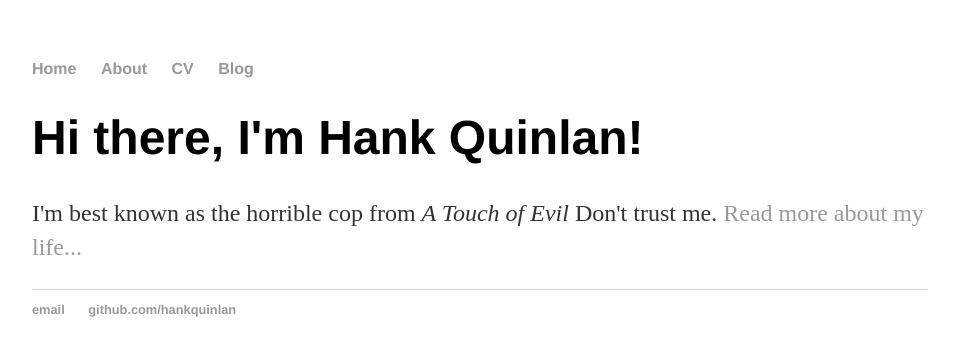
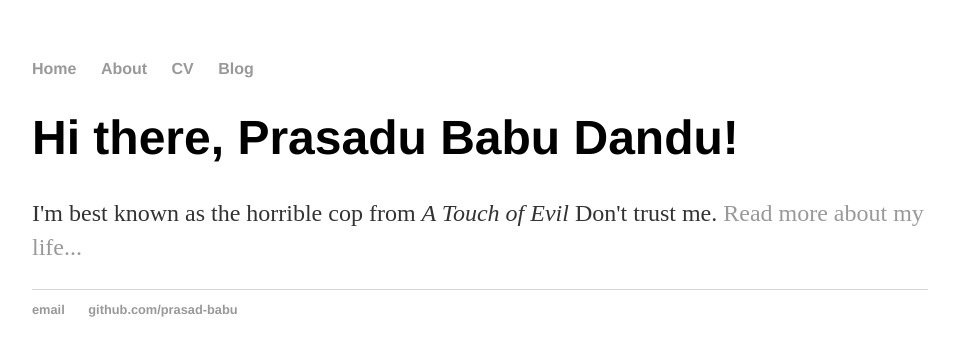
Before and after one commit to prasad-babu/prasad-babu.github.io, a Jekyll site: the page built from index.html, in a window 1280 px wide. Shown: the top 356 px of the page, without its empty margins (160-1115 px from the left). Built offline with Jekyll 4.4.1, drawn with Linux system fonts in a browser that asks for light colours.

Commit message:
Update index.html

```diff
--- a/index.html
+++ b/index.html
@@ -1,30 +1,8 @@
-<!DOCTYPE html>
-<html>
-	<head>
-		<title>Prasadu Babu Dandu</title>
-		<!-- link to main stylesheet -->
-		<link rel="stylesheet" type="text/css" href="/css/main.css">
-	</head>
-	<body>
-		<nav>
-    		<ul>
-        		<li><a href="/">Home</a></li>
-	        	<li><a href="/about">About</a></li>
-        		<li><a href="/cv">CV</a></li>
-        		<li><a href="/blog">Blog</a></li>
-    		</ul>
-		</nav>
-		<div class="container">
-    		<div class="blurb">
-        		<h1>Hi there, I'm Hank Quinlan!</h1>
-				<p>I'm best known as the horrible cop from <em>A Touch of Evil</em> Don't trust me. <a href="/about">Read more about my life...</a></p>
-    		</div><!-- /.blurb -->
-		</div><!-- /.container -->
-		<footer>
-    		<ul>
-        		<li><a href="mailto:hankquinlanhub@gmail.com">email</a></li>
-        		<li><a href="https://github.com/hankquinlan">github.com/hankquinlan</a></li>
-			</ul>
-		</footer>
-	</body>
-</html>
+---
+layout: default
+title: Prasadu Babu Dandu
+---
+<div class="blurb">
+	<h1>Hi there, Prasadu Babu Dandu!</h1>
+	<p>I'm best known as the horrible cop from <em>A Touch of Evil</em> Don't trust me. <a href="/about">Read more about my life...</a></p>
+</div><!-- /.blurb -->
```
